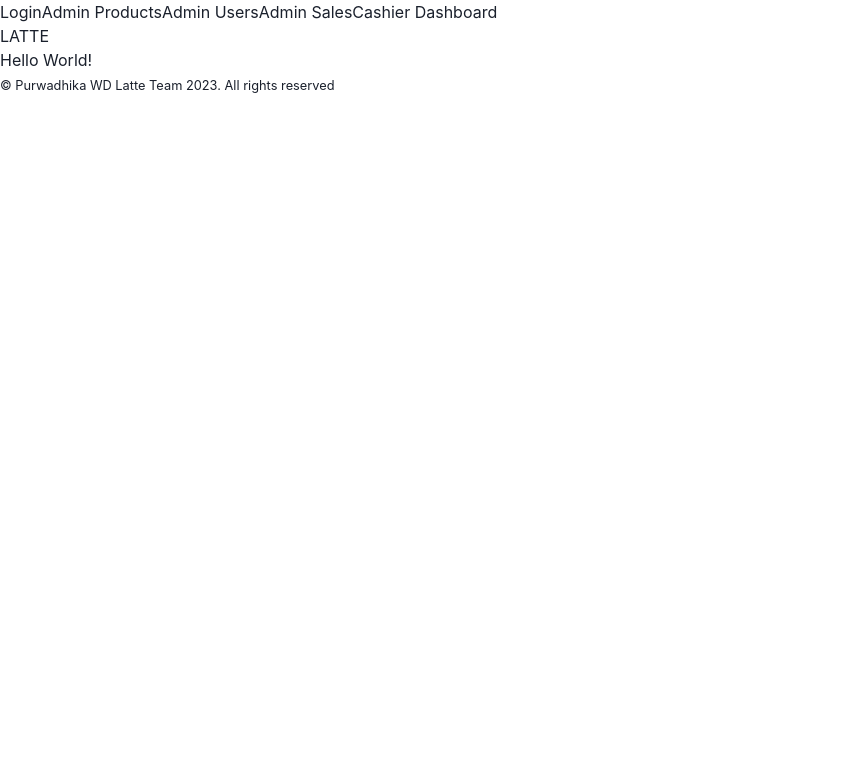
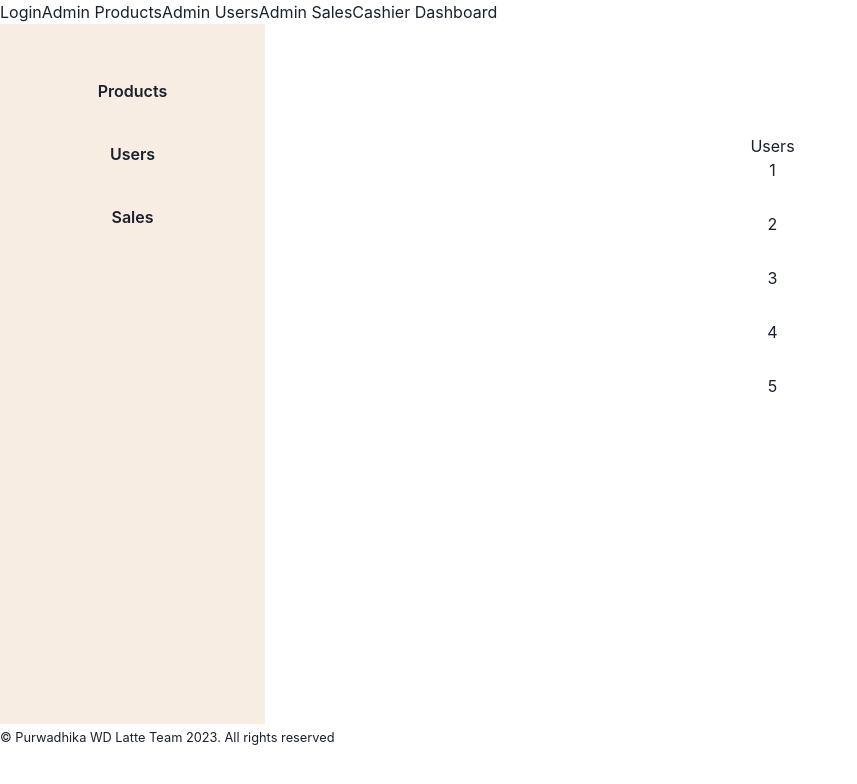
Before and after one commit to jasonkarjadi/latte-app, a Next.js app: page /dashboard/admin in a window 1280 px wide. Shown: the top 784 px of the page, without its empty margins (0-857 px from the left). Built offline with nearby package versions, Linux system fonts and the light colour scheme.

Commit message:
create admin layout

```diff
--- /dev/null
+++ b/app/dashboard/admin/Btn.jsx
@@ -0,0 +1,21 @@
+"use client";
+
+import { Button } from "@chakra-ui/react";
+
+const Btn = ({ children }) => {
+  return (
+    <Button
+      _hover={{ bg: "#D0B8A8" }}
+      bg={"#F8EDE3"}
+      size="md"
+      height="55px"
+      w={"full"}
+      borderRadius="none"
+      borderColor="#85586F"
+    >
+      {children}
+    </Button>
+  );
+};
+
+export default Btn;
--- a/app/dashboard/admin/layout.jsx
+++ b/app/dashboard/admin/layout.jsx
@@ -1,5 +1,21 @@
+"use client";
+
+import { Flex, VStack } from "@chakra-ui/react";
+import Btn from "./Btn.jsx";
+
 const AdminLayout = ({ children }) => {
-  return <>{children}</>;
+  return (
+    <>
+      <Flex cursor={"pointer"} textAlign={"center"} w="full" h={"700px"}>
+        <VStack paddingBlockStart={"10"} flex={1 / 4} bg="#F8EDE3">
+          <Btn>Products</Btn>
+          <Btn>Users</Btn>
+          <Btn>Sales</Btn>
+        </VStack>
+        {children}
+      </Flex>
+    </>
+  );
 };
 
 export default AdminLayout;
--- a/app/dashboard/admin/page.jsx
+++ b/app/dashboard/admin/page.jsx
@@ -1,8 +1,20 @@
+"use client";
+
+import { Box, VStack } from "@chakra-ui/react";
+
 const AdminPage = () => {
   return (
     <>
-      <h1>LATTE</h1>
-      <p>Hello World!</p>
+      <Box padding={"110"} flex={3 / 4}>
+        Users
+        <VStack spacing={"30px"}>
+          <Box>1</Box>
+          <Box>2</Box>
+          <Box>3</Box>
+          <Box>4</Box>
+          <Box>5</Box>
+        </VStack>
+      </Box>
     </>
   );
 };
```
